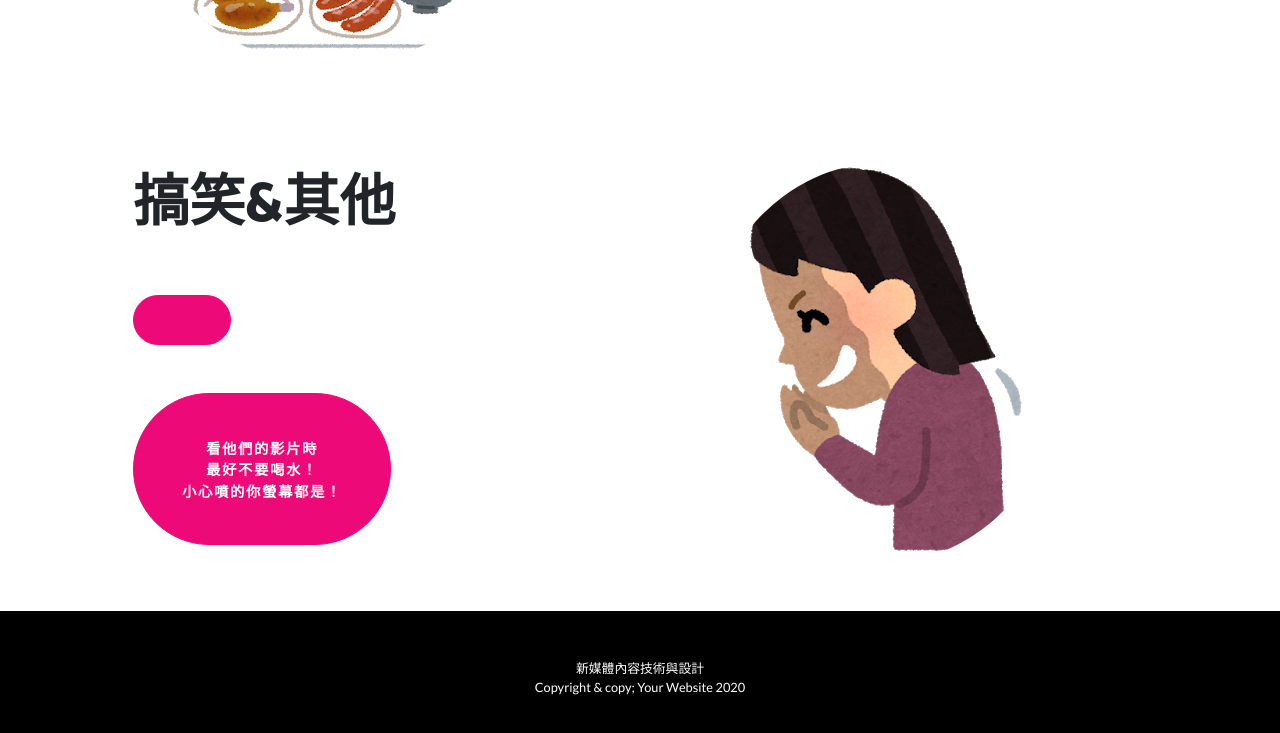
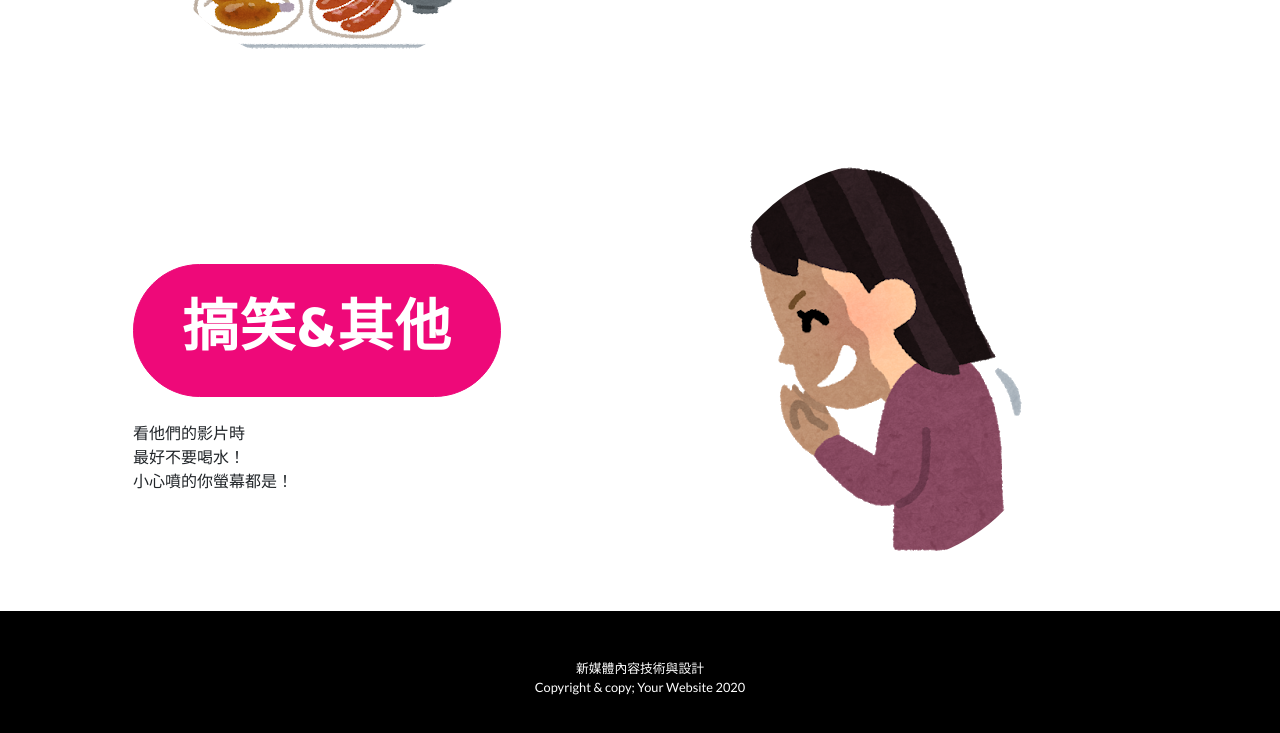
Before and after one commit to tang-dr/tang-dr.github.io, a website: page index.html in a window 1280 px wide. Shown: the part 1614-2347 px from the top of the page. Drawn offline with Linux system fonts and the light colour scheme.

Commit message:
Update index.html

```diff
--- a/index.html
+++ b/index.html
@@ -107,9 +107,9 @@
         </div>
         <div class="col-lg-6 order-lg-1">
           <div class="p-5">
-            <h2 class="display-4">搞笑&其他</h2>
             <a href="https://xinmeti.co/doc/13-2092/view" class="btn btn-primary btn-xl rounded-pill mt-5"><h2 class="display-4">
-            <p><br>看他們的影片時<br>最好不要喝水！<br>小心噴的你螢幕都是！</p></a>
+              <h2 class="display-4">搞笑&其他</h2></a>
+            <p><br>看他們的影片時<br>最好不要喝水！<br>小心噴的你螢幕都是！</p>
           </div>
         </div>
       </div>
```
